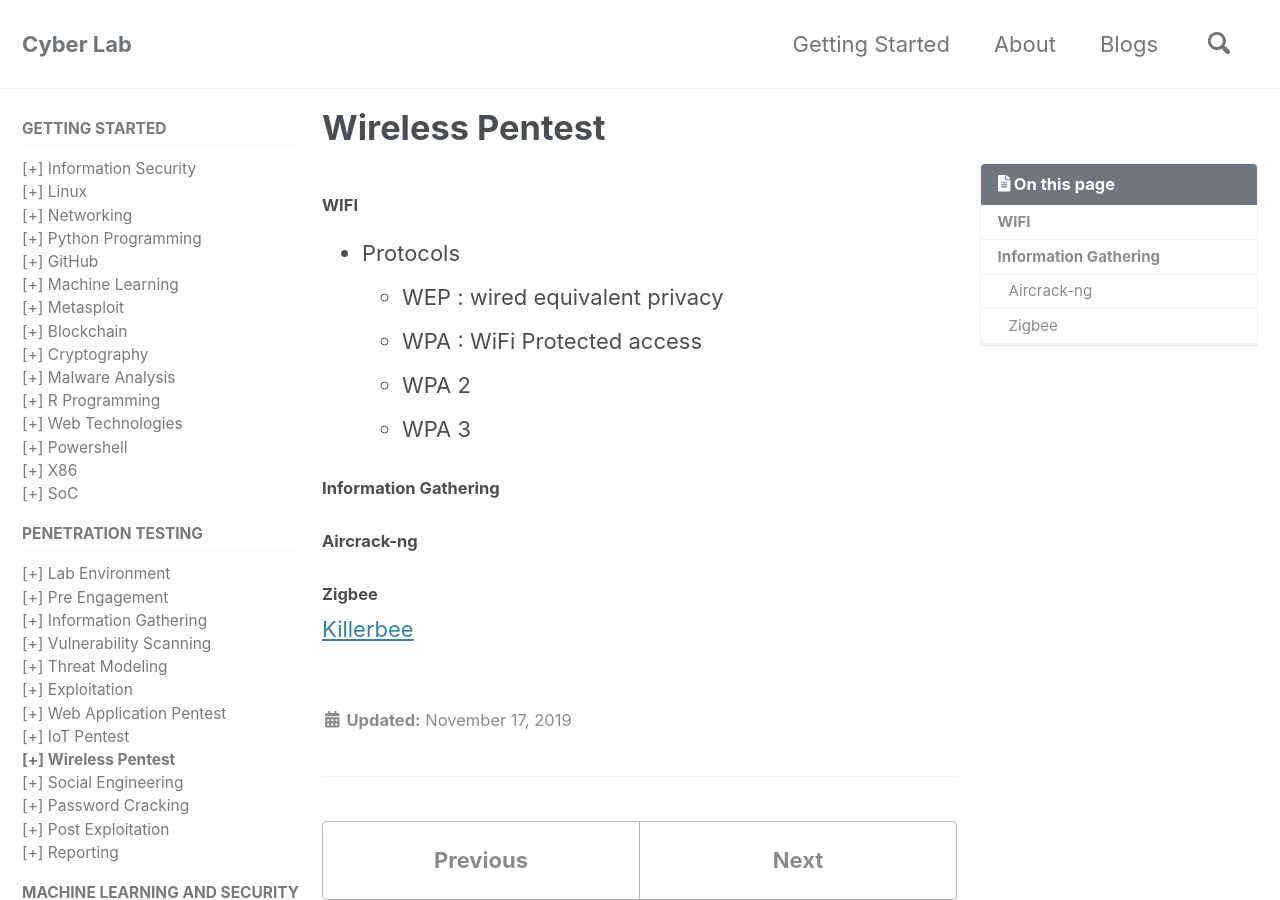
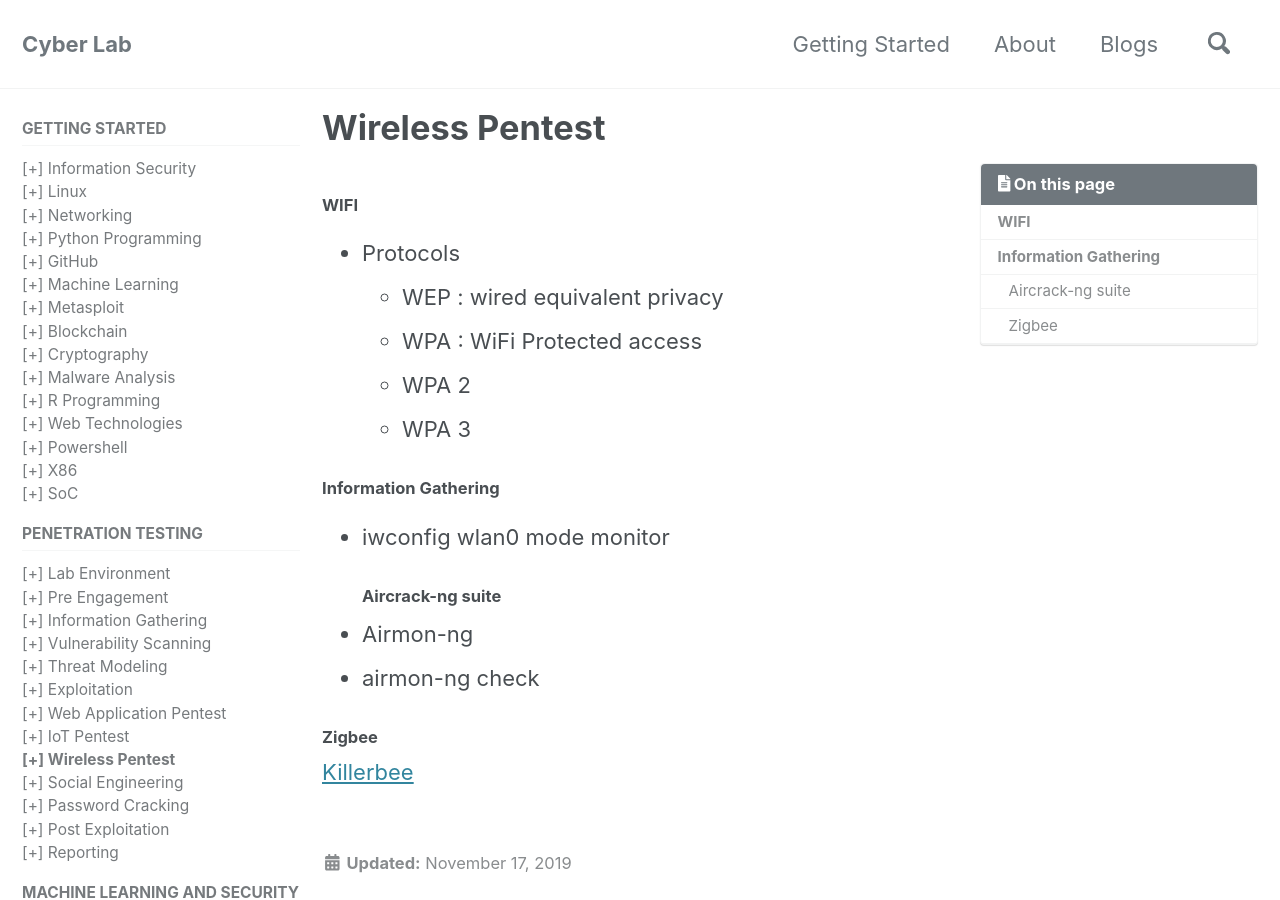
Before and after one commit to mohareti/cyberlab, a Jekyll site: the page built from _pentest/08_wireless-pentest.md, in a window 1280 px wide and 900 px high. Built offline with Jekyll 4.4.1, drawn with Linux system fonts in a browser that asks for light colours; cached includes are drawn as plain includes; nearby versions of some CDN libraries.

Commit message:
Update 08_wireless-pentest.md

```diff
--- a/_pentest/08_wireless-pentest.md
+++ b/_pentest/08_wireless-pentest.md
@@ -11,6 +11,10 @@ toc: true
   - WPA 3
 
 #### Information Gathering
-##### Aircrack-ng
+- iwconfig wlan0 mode monitor
+##### Aircrack-ng suite
+- Airmon-ng
+- airmon-ng check
+
 ##### Zigbee
 [Killerbee](https://github.com/riverloopsec/killerbee)
```
